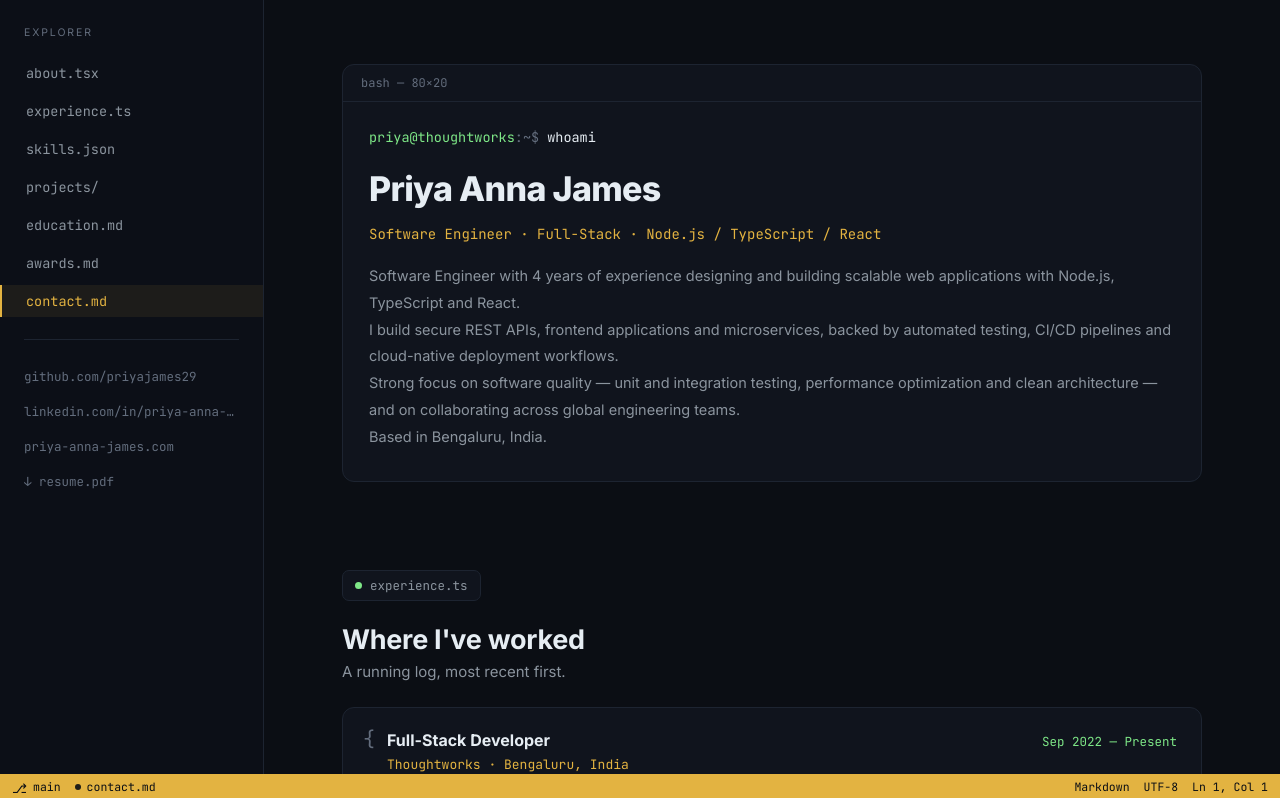
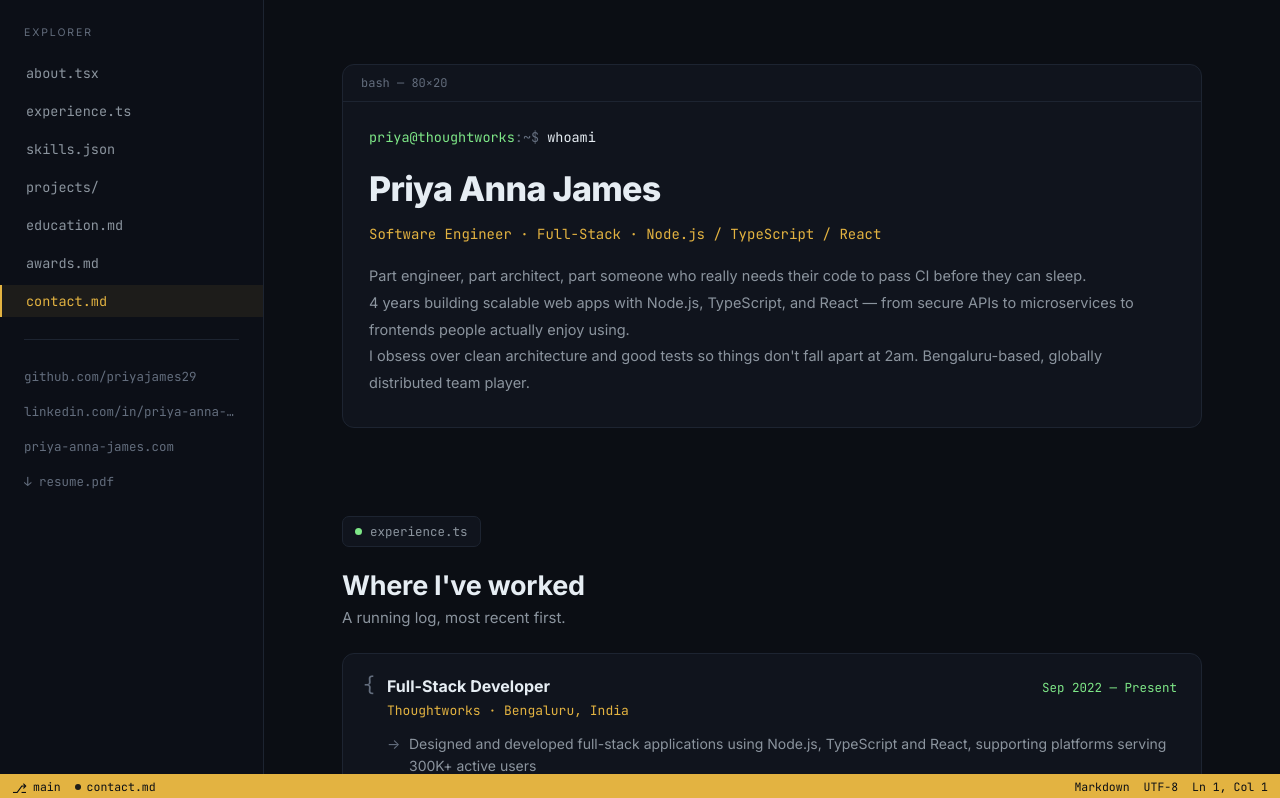
Before and after one commit to priyajames29/Portfolio, a React (Vite) app in the folder Portfolio/: page / in a window 1280 px wide. Shown: the top 798 px of the page. Built offline with nearby package versions, Linux system fonts and the light colour scheme.

Commit message:
update description

```diff
--- a/Portfolio/src/data.ts
+++ b/Portfolio/src/data.ts
@@ -8,10 +8,9 @@ export const profile = {
   role: "Software Engineer · Full-Stack",
   stack: "Node.js / TypeScript / React",
   bio: [
-    "Software Engineer with 4 years of experience designing and building scalable web applications with Node.js, TypeScript and React.",
-    "I build secure REST APIs, frontend applications and microservices, backed by automated testing, CI/CD pipelines and cloud-native deployment workflows.",
-    "Strong focus on software quality — unit and integration testing, performance optimization and clean architecture — and on collaborating across global engineering teams.",
-    "Based in Bengaluru, India.",
+    "Part engineer, part architect, part someone who really needs their code to pass CI before they can sleep.",
+    "4 years building scalable web apps with Node.js, TypeScript, and React — from secure APIs to microservices to frontends people actually enjoy using.",
+    "I obsess over clean architecture and good tests so things don't fall apart at 2am. Bengaluru-based, globally distributed team player.",
   ],
 };
 
```
